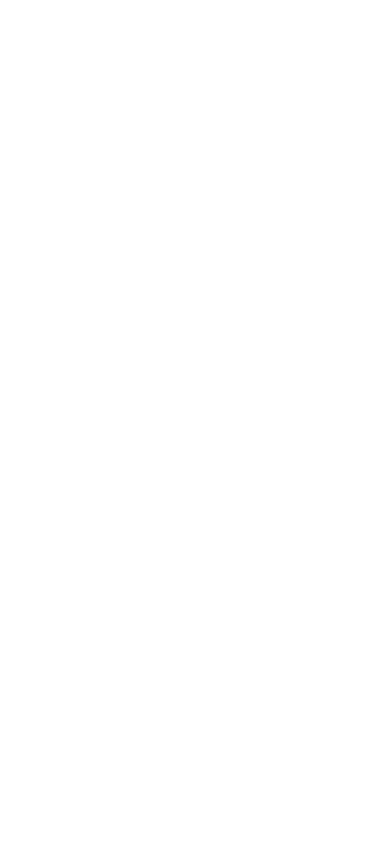
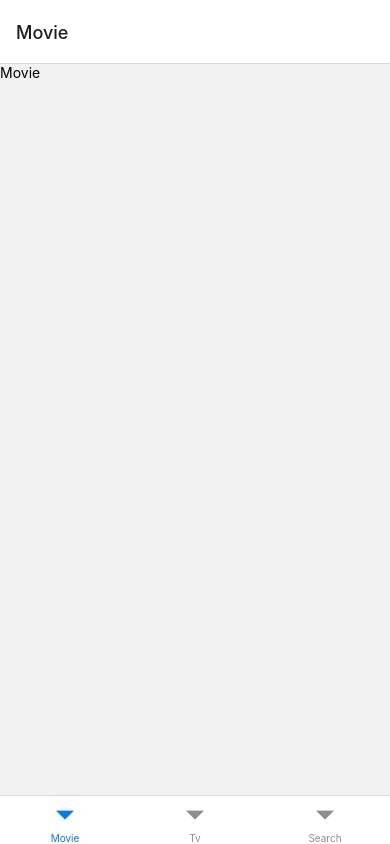
Before and after one commit to dev-t2/movie-app, a React Native app: screen / in a window 390 px wide. Built offline with nearby package versions, Linux system fonts and the light colour scheme.

Commit message:
Bottom Tabs Navigation Install and Setup

```diff
--- a/App.tsx
+++ b/App.tsx
@@ -1,9 +1,11 @@
 import React, { memo, useCallback, useEffect, useMemo } from 'react';
-import { View } from 'react-native';
 import { hideAsync, preventAutoHideAsync } from 'expo-splash-screen';
 import { useAssets } from 'expo-asset';
 import { useFonts } from 'expo-font';
 import { Ionicons } from '@expo/vector-icons';
+import { NavigationContainer } from '@react-navigation/native';
+
+import { BottomTabs } from './src/navigators';
 
 const App = () => {
   const [isAssets] = useAssets([]);
@@ -17,13 +19,17 @@
     })();
   }, []);
 
-  const onLayout = useCallback(async () => {
+  const onReady = useCallback(async () => {
     if (isReady) {
       await hideAsync();
     }
   }, [isReady]);
 
-  return isReady ? <View onLayout={onLayout} /> : null;
+  return isReady ? (
+    <NavigationContainer onReady={onReady}>
+      <BottomTabs />
+    </NavigationContainer>
+  ) : null;
 };
 
 export default memo(App);
--- a/package.json
+++ b/package.json
@@ -9,6 +9,7 @@
     "web": "expo start --web"
   },
   "dependencies": {
+    "@react-navigation/bottom-tabs": "^6.4.0",
     "@react-navigation/native": "^6.0.13",
     "expo": "~46.0.9",
     "expo-asset": "~8.6.1",
@@ -18,9 +19,9 @@
     "react": "18.0.0",
     "react-dom": "18.0.0",
     "react-native": "0.69.5",
-    "react-native-web": "~0.18.7",
+    "react-native-safe-area-context": "4.3.1",
     "react-native-screens": "~3.15.0",
-    "react-native-safe-area-context": "4.3.1"
+    "react-native-web": "~0.18.7"
   },
   "devDependencies": {
     "@babel/core": "^7.12.9",
--- /dev/null
+++ b/src/navigators/BottomTabs.tsx
@@ -0,0 +1,18 @@
+import React, { memo } from 'react';
+import { createBottomTabNavigator } from '@react-navigation/bottom-tabs';
+
+import { Movie, Search, Tv } from '../screens';
+
+const { Navigator, Screen } = createBottomTabNavigator();
+
+const BottomTabs = () => {
+  return (
+    <Navigator>
+      <Screen name="Movie" component={Movie} />
+      <Screen name="Tv" component={Tv} />
+      <Screen name="Search" component={Search} />
+    </Navigator>
+  );
+};
+
+export default memo(BottomTabs);
--- /dev/null
+++ b/src/navigators/index.ts
@@ -0,0 +1 @@
+export { default as BottomTabs } from './BottomTabs';
--- /dev/null
+++ b/src/screens/Movie.tsx
@@ -0,0 +1,12 @@
+import React, { memo } from 'react';
+import { Text, View } from 'react-native';
+
+const Movie = () => {
+  return (
+    <View>
+      <Text>Movie</Text>
+    </View>
+  );
+};
+
+export default memo(Movie);
--- /dev/null
+++ b/src/screens/Search.tsx
@@ -0,0 +1,12 @@
+import React, { memo } from 'react';
+import { Text, View } from 'react-native';
+
+const Search = () => {
+  return (
+    <View>
+      <Text>Search</Text>
+    </View>
+  );
+};
+
+export default memo(Search);
--- /dev/null
+++ b/src/screens/Tv.tsx
@@ -0,0 +1,12 @@
+import React, { memo } from 'react';
+import { Text, View } from 'react-native';
+
+const Tv = () => {
+  return (
+    <View>
+      <Text>Tv</Text>
+    </View>
+  );
+};
+
+export default memo(Tv);
--- /dev/null
+++ b/src/screens/index.ts
@@ -0,0 +1,3 @@
+export { default as Movie } from './Movie';
+export { default as Search } from './Search';
+export { default as Tv } from './Tv';
```
Also changed, not shown: 1 other file (tests, documents, lock files or other folders).
